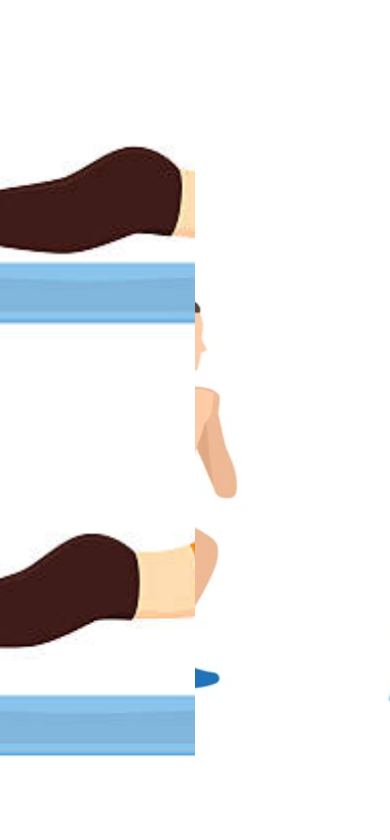
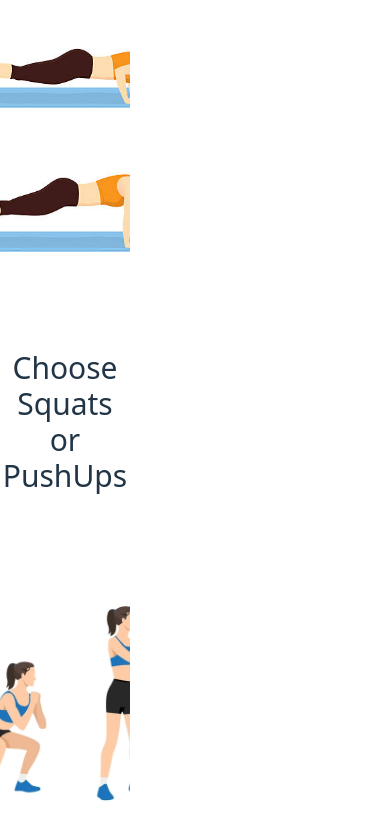
Before and after one commit to pratsha2005/realfy-assignment-posturedetection, a React (Vite) app: page / in a window 390 px wide. Shown: the top 840 px of the page. Built offline with nearby package versions, Linux system fonts and the light colour scheme.

Commit message:
Mobile Responsiveness Added

```diff
--- a/src/pages/HomePage.jsx
+++ b/src/pages/HomePage.jsx
@@ -1,11 +1,12 @@
 import React from 'react';
+import "./home.css"
 import { NavLink } from 'react-router-dom';
 const HomePage = () => {
   return (
 
-    <div className="flex h-screen w-screen">
+    <div id = "body" className="flex h-screen w-screen">
       {/* Left Image */}
-      <div className="w-1/2 h-full">
+      <div className="w-1/3 h-full" id = "pushups">
         <NavLink to={"pushups"}>
 
 
@@ -17,9 +18,15 @@ const HomePage = () => {
         </NavLink>
       </div>
 
+      <div className="w-1/3 h-full flex items-center justify-center" id = "text">
+        <h2 className="text-3xl text-center">
+          Choose Squats or PushUps
+        </h2>
+      </div>
+
       {/* Right Image */}
 
-      <div className="w-1/2 h-full">
+      <div className="w-1/3 h-full" id = "squats">
         <NavLink to={"squats"}>
 
 
--- a/src/pages/PushUps.jsx
+++ b/src/pages/PushUps.jsx
@@ -1,4 +1,4 @@
-import React, {useRef, useState} from "react"
+import React, {useEffect, useRef, useState} from "react"
 import Webcam from "react-webcam"
 import { FilesetResolver, PoseLandmarker, DrawingUtils } from "@mediapipe/tasks-vision"
 import Card from "../components/Card"
@@ -101,7 +101,7 @@ function PushUps() {
             });
         }
     }
-    detectPosture()
+    useEffect(detectPosture, [])
 
   return (
     <>
--- a/src/pages/Squats.jsx
+++ b/src/pages/Squats.jsx
@@ -1,4 +1,4 @@
-import React, {useRef, useState} from "react"
+import React, {useEffect, useRef, useState} from "react"
 import Webcam from "react-webcam"
 import { FilesetResolver, PoseLandmarker, DrawingUtils } from "@mediapipe/tasks-vision"
 import Card from "../components/Card"
@@ -101,7 +101,7 @@ function Squats() {
             });
         }
     }
-    detectPosture()
+    useEffect(detectPosture, [])
 
   return (
     <>
--- /dev/null
+++ b/src/pages/home.css
@@ -0,0 +1,16 @@
+#body{
+    display: flex
+}
+
+
+@media only screen and (max-width: 768px){
+    #body{
+        flex-direction: column;
+    }
+    #squats{
+        margin-bottom: 10
+    }
+    #pushups{
+        margin: 10
+    }
+}
```
